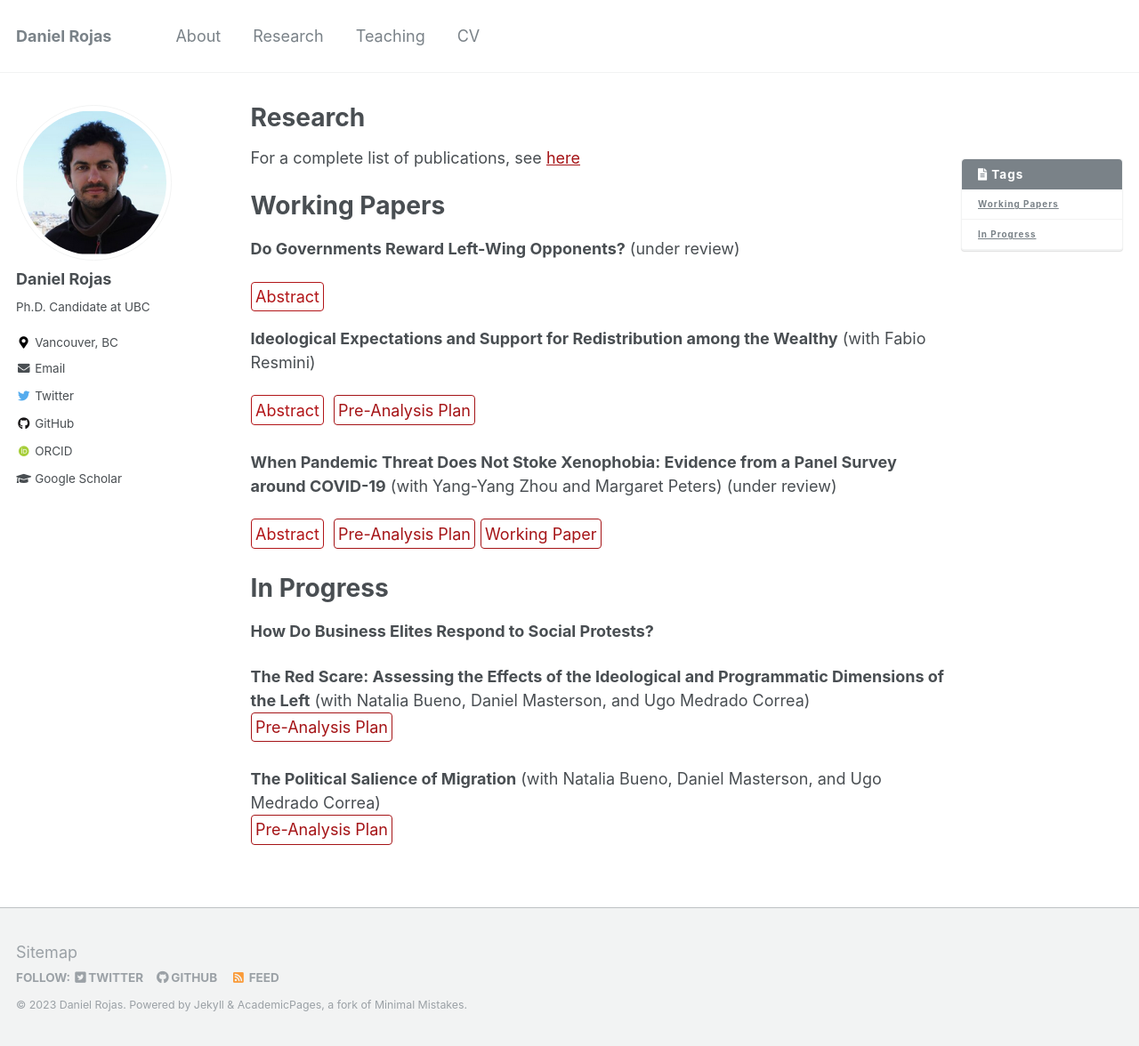
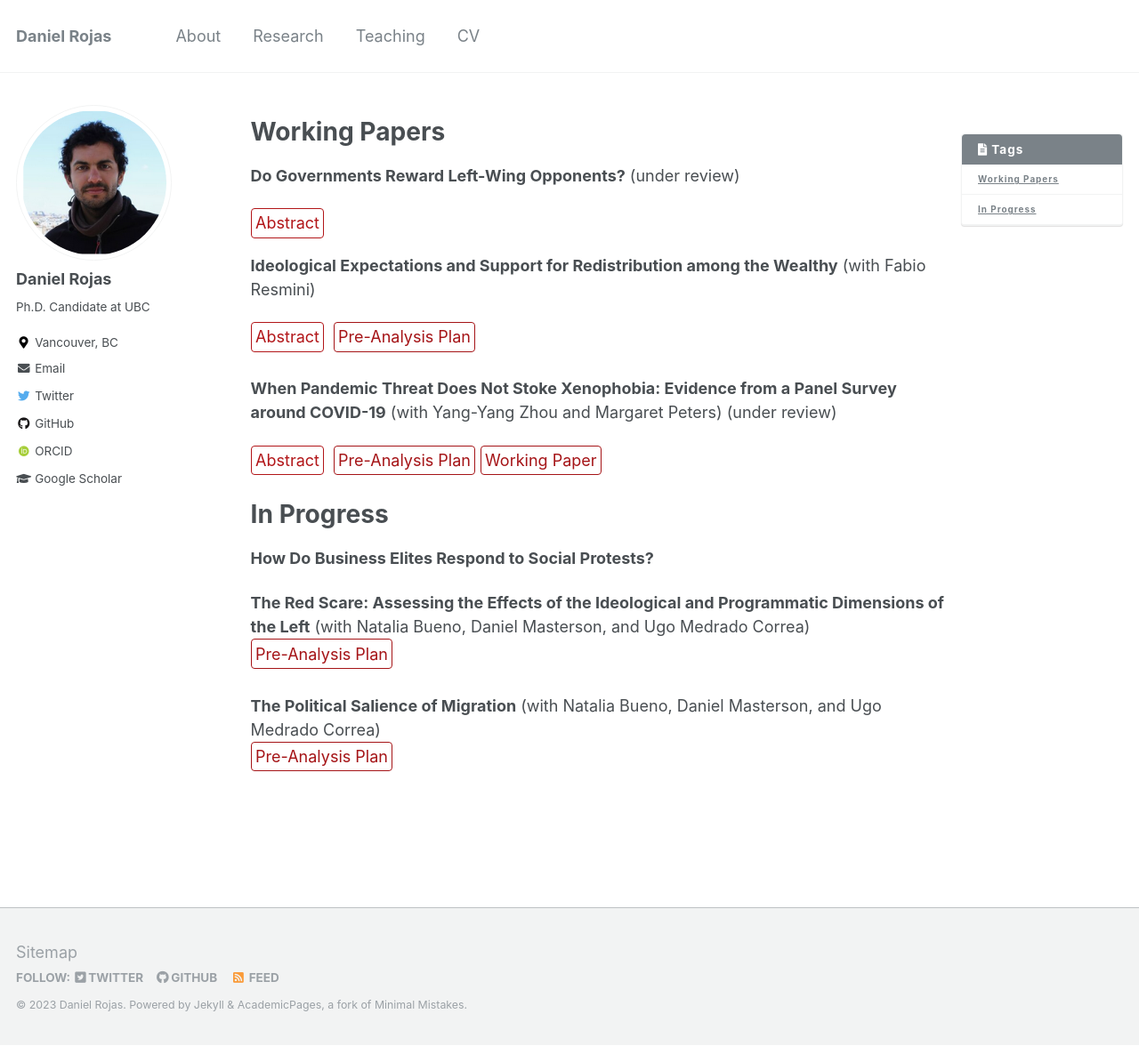
Before and after one commit to danielrojaslozano/danielrojaslozano.github.io, a Jekyll site: the page built from _pages/research.md, in a window 1280 px wide and 1176 px high. Shown: the whole window at 89% size. Built offline with Jekyll 4.4.1, drawn with Linux system fonts in a browser that asks for light colours; some web fonts are replaced.

Commit message:
Update research.md

```diff
--- a/_pages/research.md
+++ b/_pages/research.md
@@ -1,6 +1,5 @@
 ---
 layout: archive
-title: "Research"
 permalink: /research/
 author_profile: true
 header:
@@ -45,7 +44,6 @@ details > p {
   box-shadow: 1px 1px 2px #bbbbbb;
 }
 </style>
-For a complete list of publications, see [here](https://scholar.google.com/citations?user=ISMeDGgAAAAJ&hl=en&inst=17001591832933267808)
 
 
 # Working Papers
```
